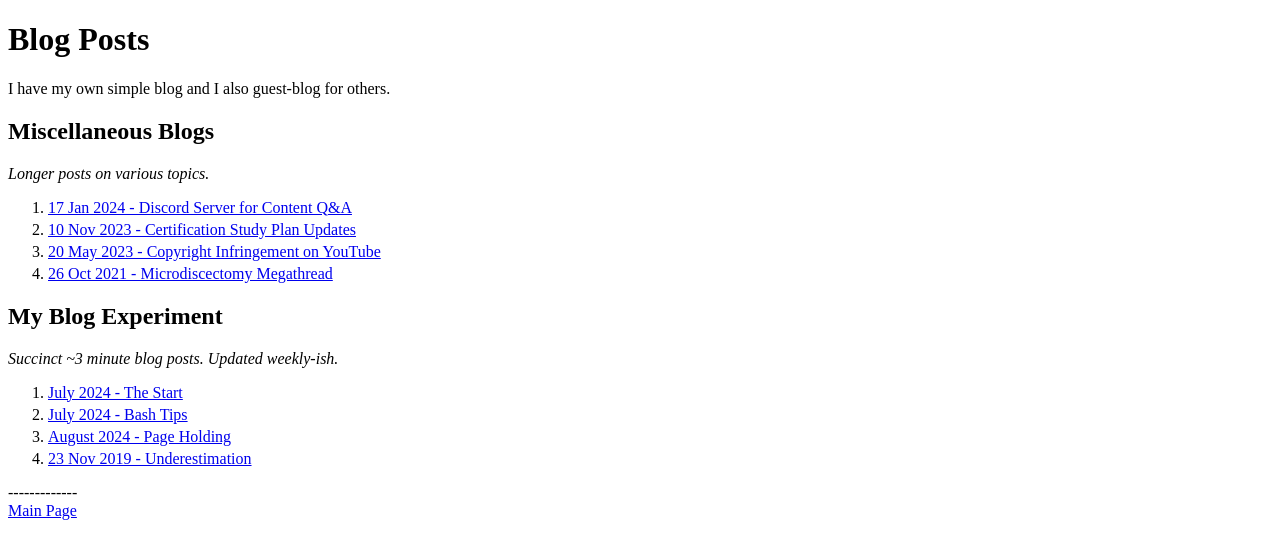
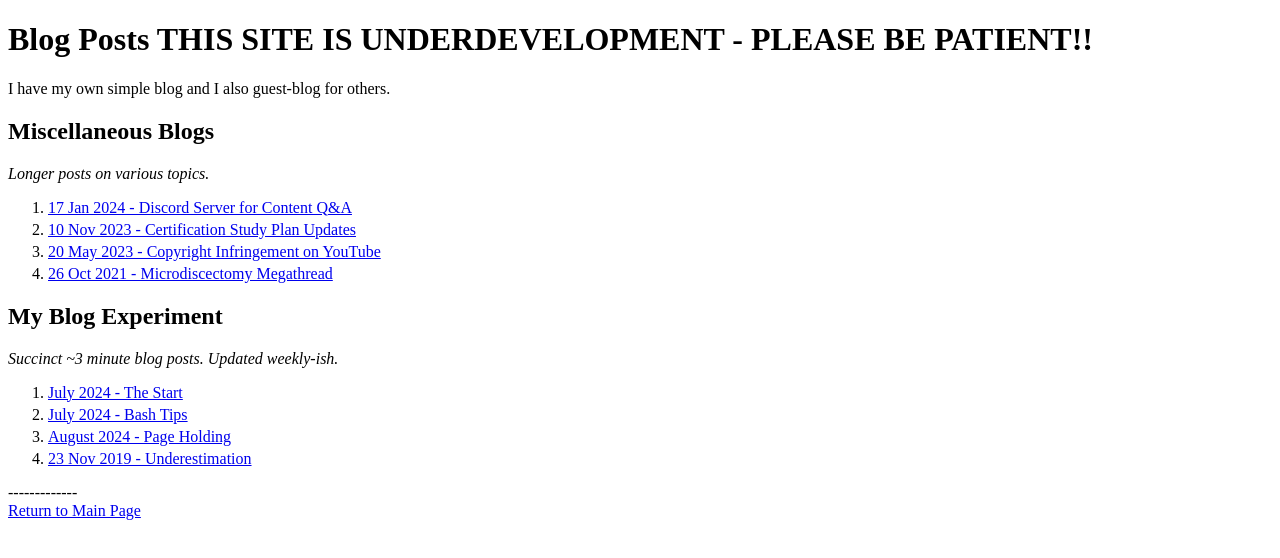
Before and after one commit to cbay-au/website, a plain HTML site: page blog/blog.html in a window 1280 px wide. Drawn offline with Linux system fonts and the light colour scheme.

Commit message:
Update blog.html

```diff
--- a/blog/blog.html
+++ b/blog/blog.html
@@ -13,7 +13,7 @@
       title="Atom feed for cbay.au" href="atom.xml" />
 </head>
 <body>
-  <h1>Blog Posts</h1>
+  <h1>Blog Posts   THIS SITE IS UNDERDEVELOPMENT - PLEASE BE PATIENT!!</h1>
   I have my own simple blog and I also guest-blog for others.
 
   <h2>Miscellaneous Blogs</h2>
@@ -28,9 +28,7 @@
   <h2>My Blog Experiment</h2>
   <i>
     Succinct ~3 minute blog posts. Updated weekly-ish.
-
   </i>
-
 
   <ol>
     <li><a href="/blog/2024/July.html">July 2024 - The Start</a></li>
@@ -43,7 +41,7 @@
 
 <p>
 -------------<br/>
-<a href="../index.html">Main Page</a>
+<a href="../index.html">Return to Main Page</a>
 </p>
 </body>
 </html>
```
